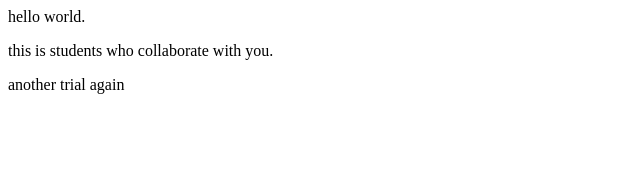
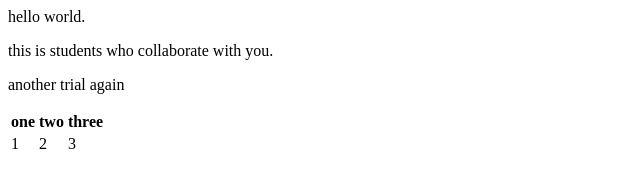
Before and after one commit to KenRandolfMapa/helloLang, a plain HTML site: page index.html in a window 1280 px wide. Shown: the whole page, without its empty margins (0-640 px from the left). Drawn offline with Linux system fonts and the light colour scheme.

Commit message:
add table

```diff
--- a/index.html
+++ b/index.html
@@ -9,5 +9,18 @@
     hello world.
     <p>this is students who collaborate with you.</p>
     <p>another trial again</p>
+
+    <table>
+        <tr>
+            <th>one</th>
+            <th>two</th>
+            <th>three</th>
+        </tr>
+        <tr>
+            <td>1</td>
+            <td>2</td>
+            <td>3</td>
+        </tr>
+    </table>
 </body>
 </html>
```
Also changed, not shown: 1 other file.
